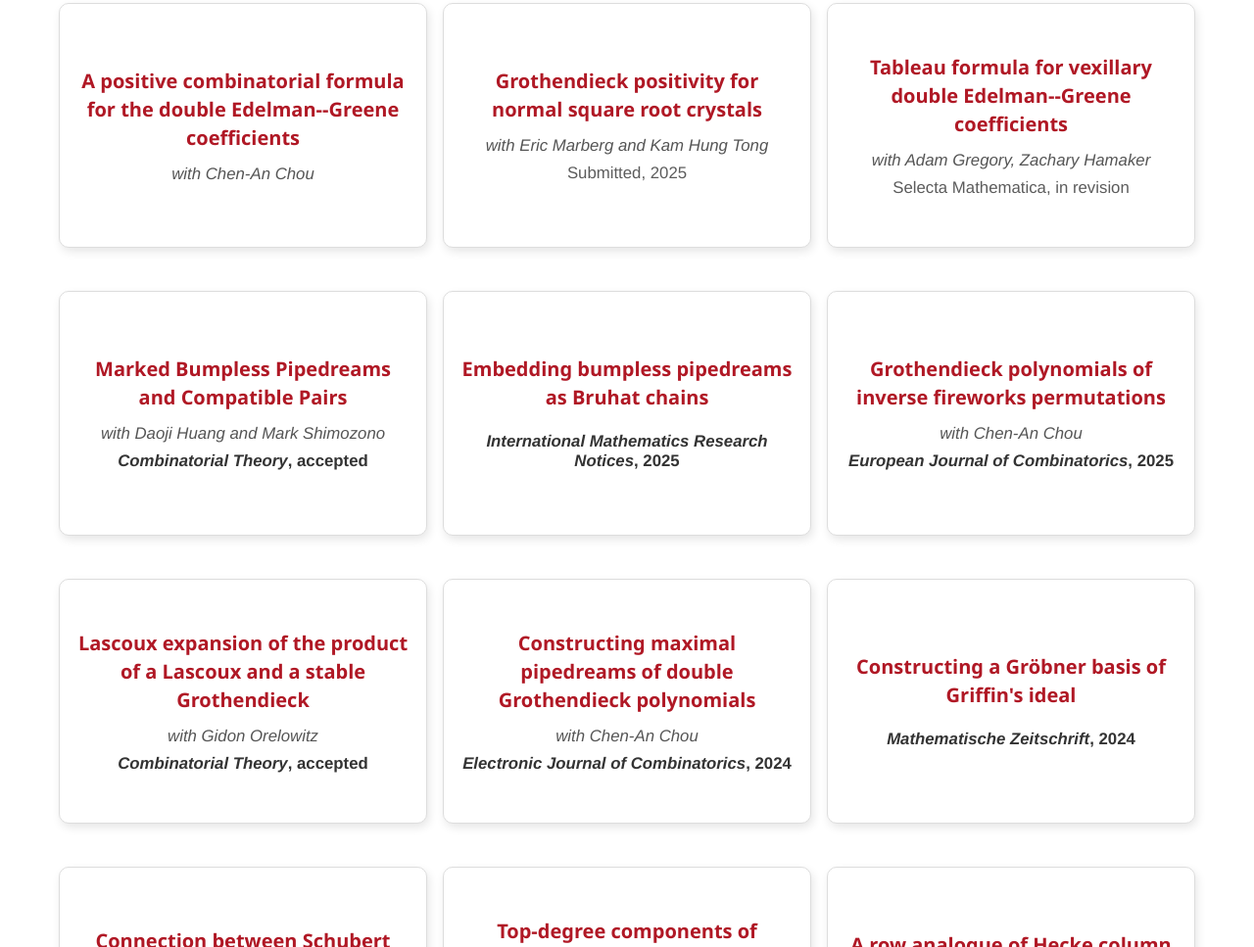
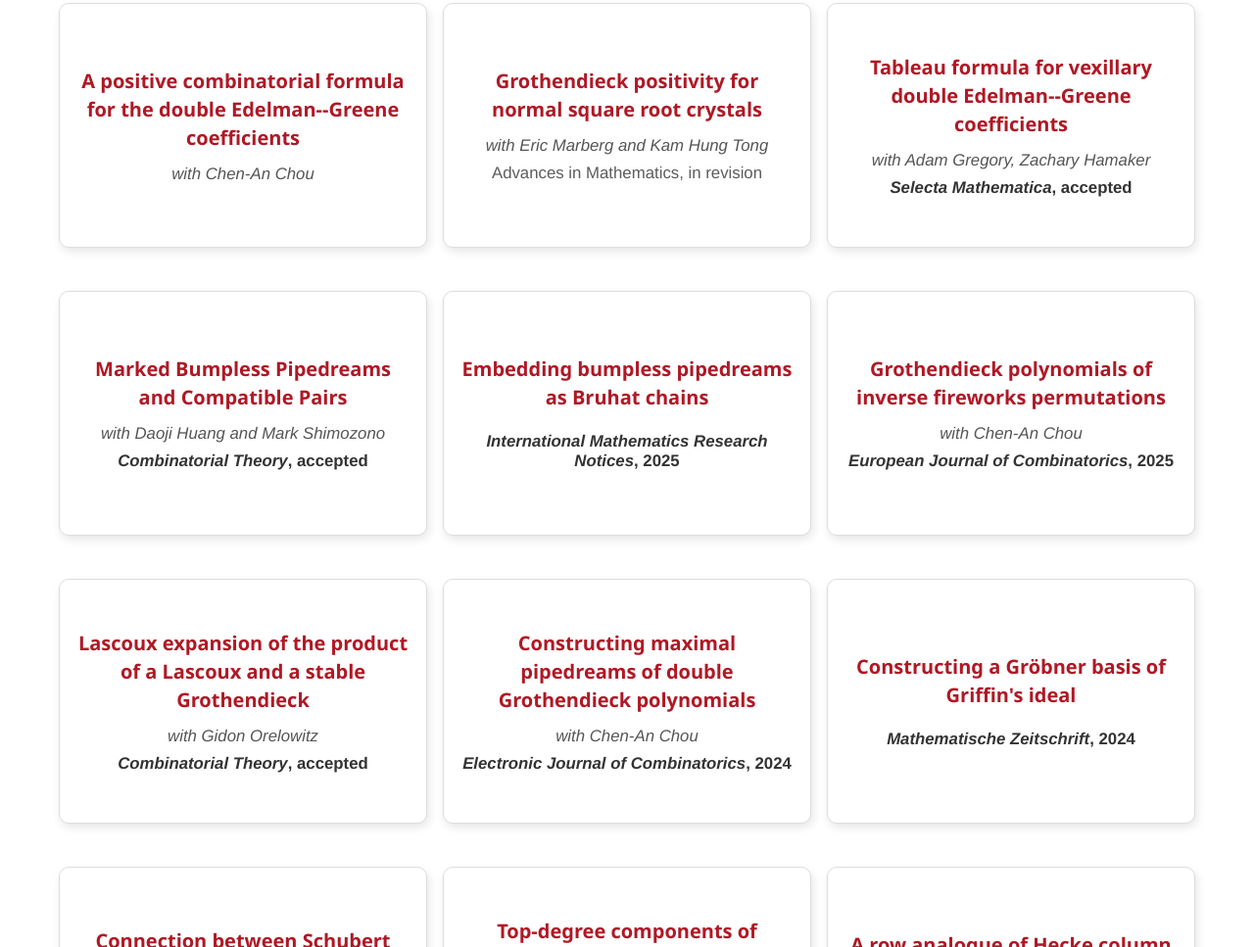
Before and after one commit to tianyi-math/tianyi-math.github.io, a plain HTML site: page index.html in a window 1280 px wide. Shown: the part 1091-2058 px from the top of the page at 98% size. Drawn offline with Linux system fonts and the light colour scheme.

Commit message:
Update index.html

```diff
--- a/index.html
+++ b/index.html
@@ -182,7 +182,7 @@ cards.forEach(card => {
         <a href="https://www.arxiv.org/abs/2501.16640" target="_blank">[PDF]</a>
     </div>
     <div class="M_collaborator">with Eric Marberg and Kam Hung Tong</div>
-    <div class="M_submitted">(Submitted, 2025)</div>
+    <div class="M_submitted">(Advances in Mathematics, in revision)</div>
   </div>
 </li>
 
@@ -193,7 +193,7 @@ cards.forEach(card => {
         <a href="https://www.arxiv.org/abs/2412.20615" target="_blank">[PDF]</a>
       </div>
       <div class="M_collaborator">with Adam Gregory and Zachary Hamaker</div>
-    <div class="M_submitted">(Selecta Mathematica, in revision)</div>
+    <div class="M_journal">(Selecta Mathematica, accepted)</div>
   </div>
 </li>
 
@@ -364,7 +364,7 @@ cards.forEach(card => {
 
 </div>
         <div class="paper-meta">with Eric Marberg and Kam Hung Tong</div>
-        <div class="submitted">Submitted, 2025</div>
+        <div class="submitted">Advances in Mathematics, in revision</div>
         </div>
       <div class="card-back">
 
@@ -381,7 +381,7 @@ cards.forEach(card => {
           <div class="paper-title-container">
               <a class = "paper-title" href="https://www.arxiv.org/abs/2412.20615" target="_blank"><b>Tableau formula for vexillary double Edelman--Greene coefficients</b> </a></div>
         <div class="paper-meta">with Adam Gregory, Zachary Hamaker</div>
-        <div class="submitted">Selecta Mathematica, in revision</div>
+          <div class="paper-journal"><i>Selecta Mathematica</i>, accepted</div>
       </div>
       <div class="card-back">
 
```
